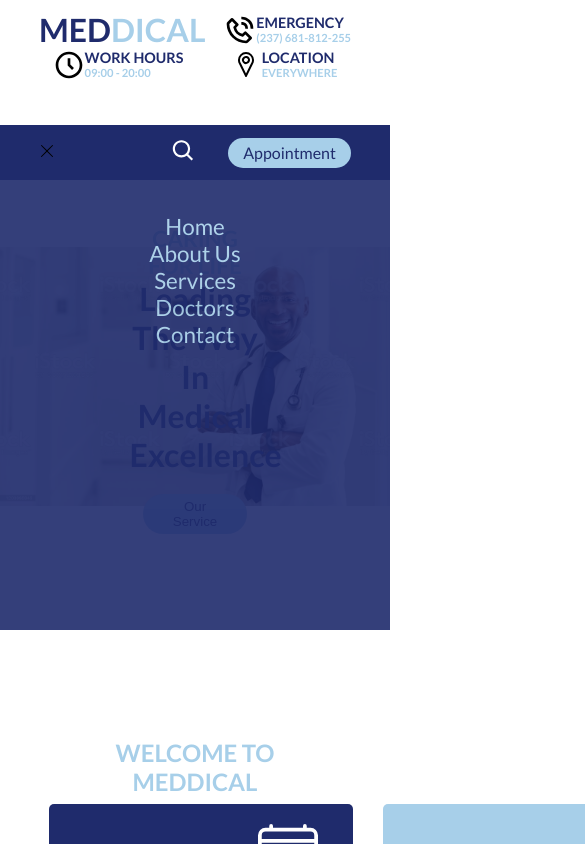
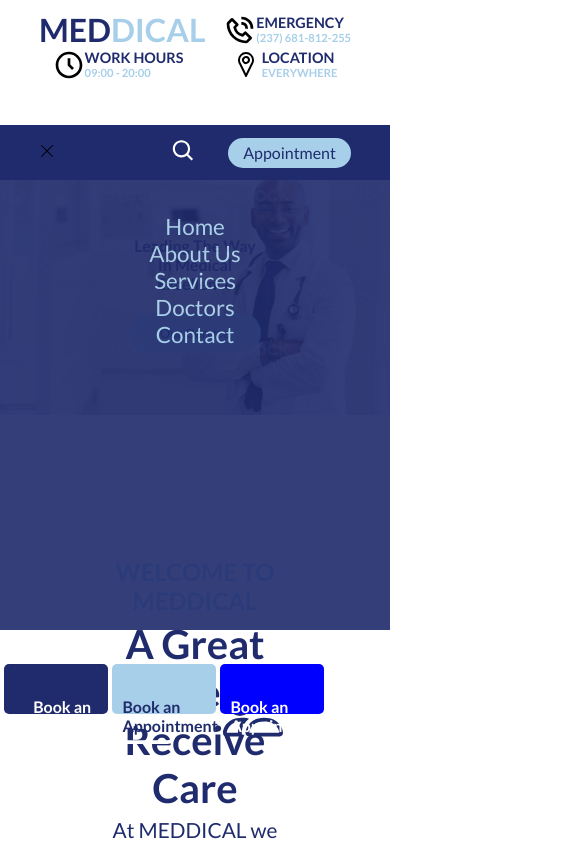
Before and after one commit to victornwaose/MEDDICAL-WEB, a React (Create React App) app: page / in a window 390 px wide. Shown: the top 844 px of the page, 585 px wide, since content can reach past the window. Built offline with nearby package versions, Linux system fonts and the light colour scheme; a web font is replaced by a local one.

Commit message:
added style

```diff
--- a/src/components/hero/Hero.css
+++ b/src/components/hero/Hero.css
@@ -47,34 +47,13 @@
 
 }
 
-@media screen and (max-width: 390px){
-    .hero {
-        background-image: url("../../images/doc2.jpg");
-        background-repeat: no-repeat;
-        padding-top: 0;
-        padding-bottom: 94px;
-    }
-    .hero-text {
-        padding-top: 0;
-        margin: 0 auto;
-        text-align: center;
-    }
-    .hero-text h4 {
-       font-size: 0.6rem;
-    }
-    .hero-text h1 {
-        font-size: 1.2rem;
-    }
-    .button_services{
-        width: 100%;
-    }
-}
+
 
 @media screen and (max-width: 550px){
     .hero {
         background-image: url("../../images/doc2.jpg");
         background-repeat: no-repeat;
-        padding-top: 0;
+        padding-top: 100px;
         padding-bottom: 94px;
     }
     .hero-text {
@@ -116,3 +95,26 @@
         margin: 0 auto;
     }
 }
+
+@media screen and (max-width: 490px){
+    .hero {
+        background-image: url("../../images/doc2.jpg");
+        background-repeat: no-repeat;
+        padding-top: 100px;
+        padding-bottom: 94px;
+    }
+    .hero-text {
+        padding-top: 0;
+        margin: 0 auto;
+        text-align: center;
+    }
+    .hero-text h4 {
+       font-size: 0.6rem;
+    }
+    .hero-text h1 {
+        font-size: 1.0rem;
+    }
+    .button_services{
+        width: 100%;
+    }
+}
--- a/src/components/hero_cards/HeroCard.css
+++ b/src/components/hero_cards/HeroCard.css
@@ -46,3 +46,30 @@
     border-radius: 5px;
     cursor: pointer;
 }
+
+@media screen and (max-width: 390px) {
+    .hero_cards {
+        bottom: 130px;
+        left: 0;
+    }
+    .hero_card {
+        width: 104px;
+        height: 50px;
+        margin-left: 4px;
+    }
+    .hero_card_1{
+        width: 104px;
+        height: 50px;
+        margin-left: 4px;
+    }
+    .hero_card_2 {
+        width: 104px;
+        height: 50px;
+        margin-left: 4px;
+    }
+}
+
+
+@media screen and (max-width: 550px) {
+
+}
```
